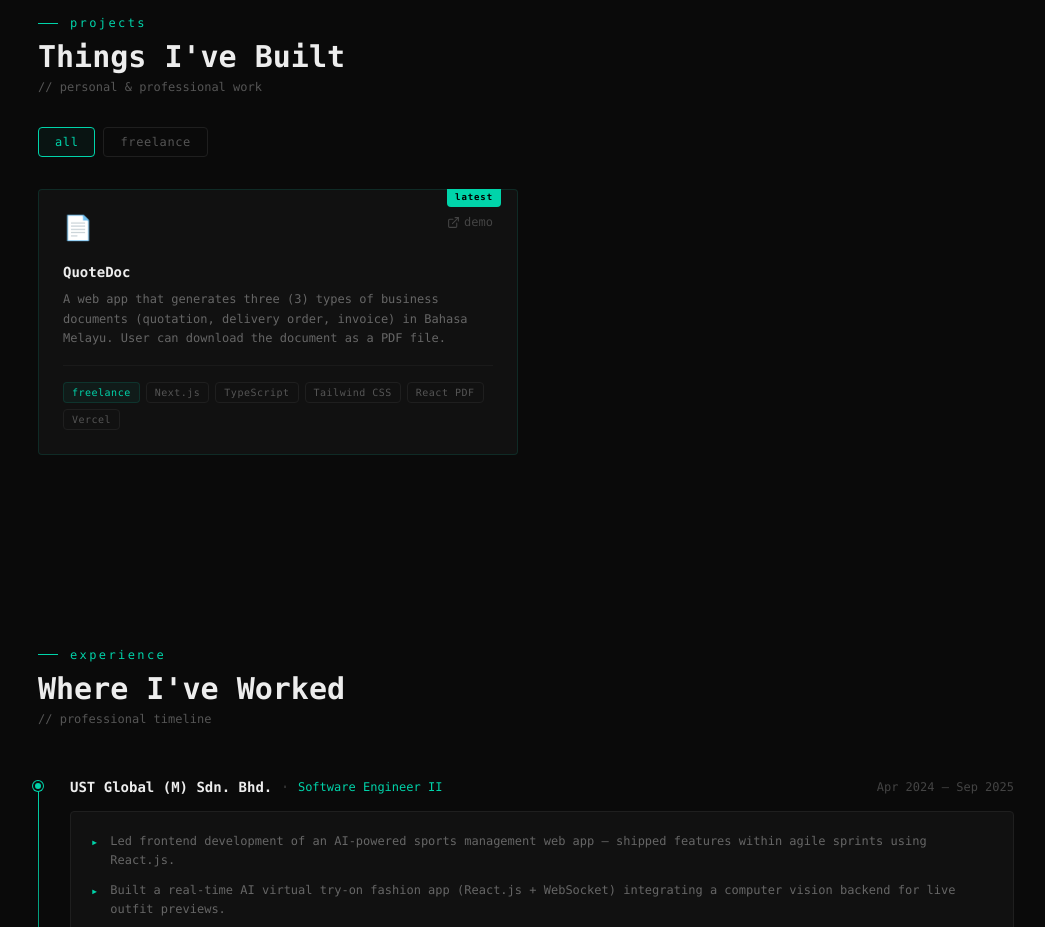
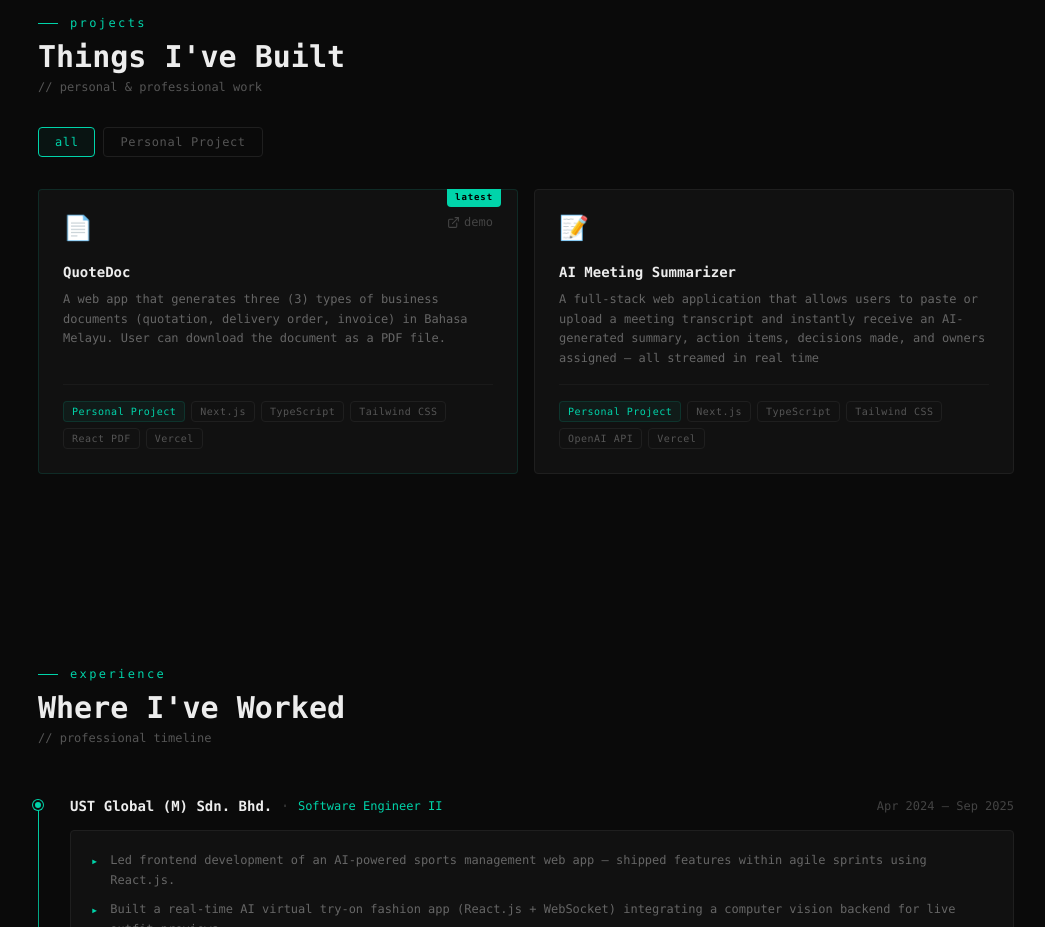
Before and after one commit to arifazfar99/portfolio, a Next.js app: page / in a window 1280 px wide. Shown: the part 880-1807 px from the top of the page, without its empty margins (114-1159 px from the left). Built offline with nearby package versions, Linux system fonts and the light colour scheme.

Commit message:
feat(data): add new project

```diff
--- a/data/projects.ts
+++ b/data/projects.ts
@@ -14,60 +14,21 @@ export const projects: Project[] = [
     title: "QuoteDoc",
     description:
       "A web app that generates three (3) types of business documents (quotation, delivery order, invoice) in Bahasa Melayu. User can download the document as a PDF file.",
-    tags: ["freelance"],
+    tags: ["Personal Project"],
     stack: ["Next.js", "TypeScript", "Tailwind CSS", "React PDF", "Vercel"],
     demo: "https://quotedoc.vercel.app/",
     icon: "📄",
     featured: true,
   },
-  // {
-  //   title: "Homestay Booking Portal (WIP)",
-  //   description:
-  //     "Multi-Unit Booking Portal with Self-Check-in & House Rules",
-  //   tags: ["Freelance"],
-  //   stack: ["Next.js", "TypeScript", "Tailwind CSS", "Zustand", "React Query", "Supabase", "Billplz", "Resend", "CallMeBot", "Cloudinary", "Vercel"],
-  //   // demo: "https://tour-operator-landing-page.vercel.app/",
-  //   icon: "🏡",
-  //   featured: true,
-  // },
-  // {
-  //   title: "Langkawi Wild & Waves",
-  //   description:
-  //     "A multi-page marketing website for a Langkawi tour operator offering nature and water-based tours.",
-  //   tags: ["website", "marketing"],
-  //   stack: ["Next.js", "TypeScript", "Tailwind CSS", "Framer Motion"],
-  //   demo: "https://tour-operator-landing-page.vercel.app/",
-  //   icon: "🌊",
-  //   featured: true,
-  // },
-  // {
-  //   title: "Langkawi Sunset Chalet",
-  //   description:
-  //     "A landing page marketing site for a chalet in Langkawi, strong visual storytelling, accessibility-frist design and seamless contact-driven conversions",
-  //   tags: ["landing-page", "marketing"],
-  //   stack: ["Next.js", "TypeScript", "Tailwind CSS"],
-  //   demo: "https://chalet-landing-page.vercel.app/",
-  //   icon: "🏝️",
-  // },
-  // {
-  //   title: "Local RAG Agent",
-  //   description:
-  //     "Private document Q&A agent — fully offline, zero cloud dependency. Ask questions against your own docs without sending data anywhere.",
-  //   tags: ["ai", "rag"],
-  //   stack: ["Python", "LangChain", "Ollama", "ChromaDB", "Llama 3.2"],
-  //   github: "https://github.com/arifazfar99/local-rag-agent",
-  //   icon: "🤖",
-  // },
-  // {
-  //   title: "Cover Letter GPT",
-  //   description:
-  //     "AI web app that generates tailored cover letters from resume uploads and job descriptions. Integrated OpenAI API, Supabase auth, and Stripe payments.",
-  //   tags: ["ai", "full-stack"],
-  //   stack: ["Next.js", "TypeScript", "OpenAI", "Supabase", "Stripe"],
-  //   github: "https://github.com/arifazfar99/cover-letter-gpt",
-  //   demo: "https://your-demo-url.vercel.app",
-  //   icon: "✉️",
-  // },
+  {
+    title: "AI Meeting Summarizer",
+    description:
+      "A full-stack web application that allows users to paste or upload a meeting transcript and instantly receive an AI-generated summary, action items, decisions made, and owners assigned — all streamed in real time",
+    tags: ["Personal Project"],
+    stack: ["Next.js", "TypeScript", "Tailwind CSS", "OpenAI API", "Vercel"],
+    // demo: "https://tour-operator-landing-page.vercel.app/",
+    icon: "📝",
+  },
 ];
 
 // All unique filter tags derived from data
```
